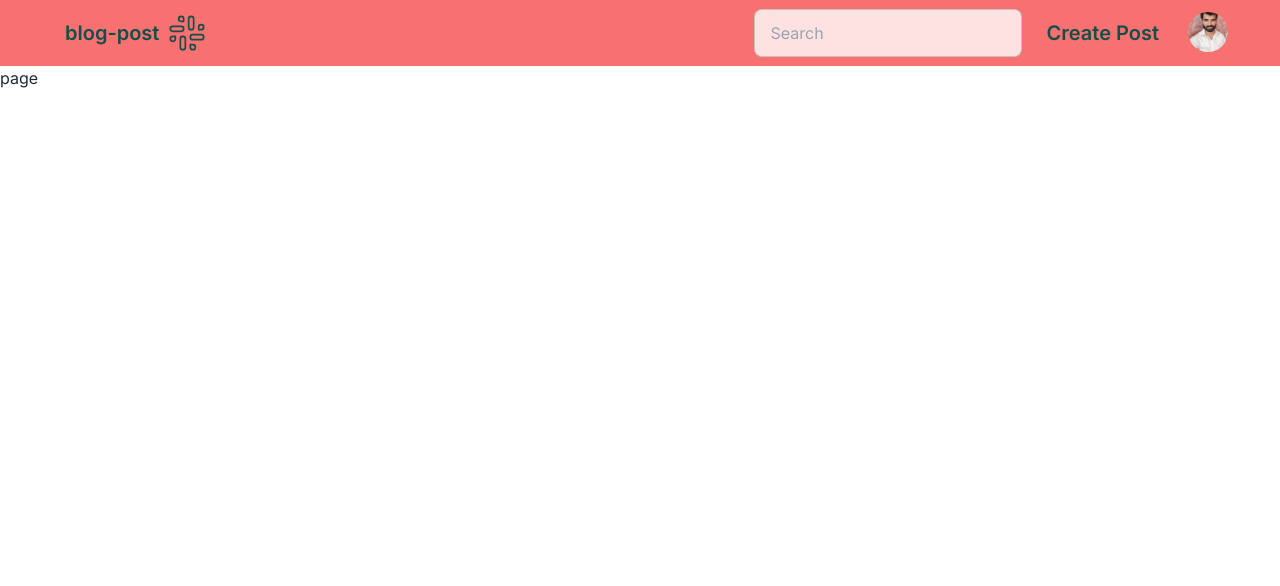
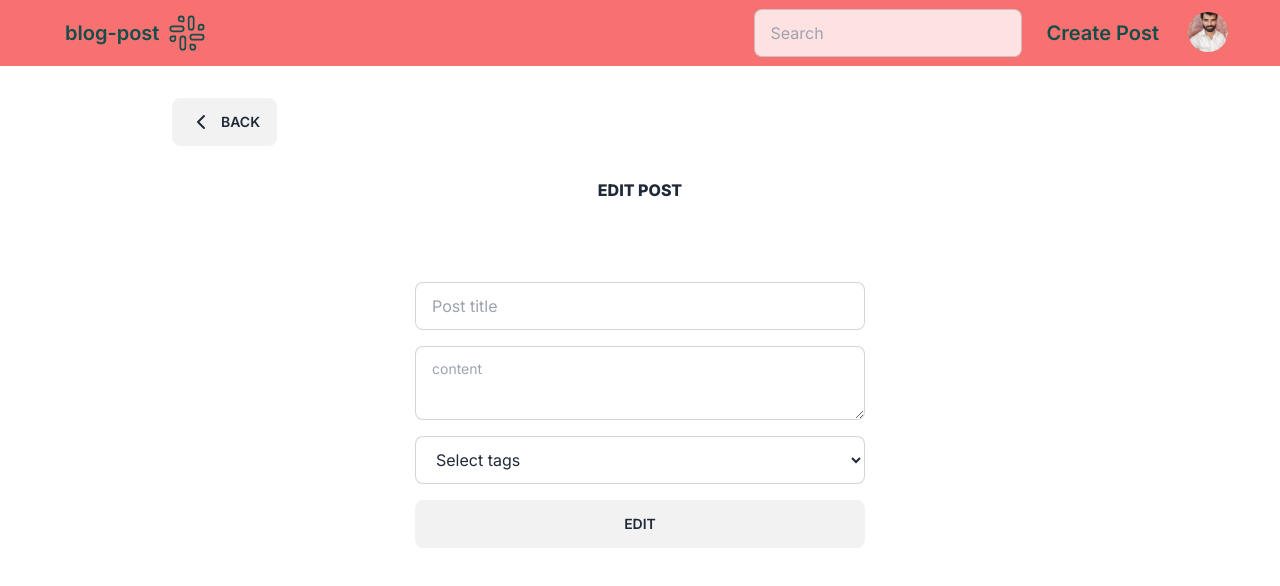
Before and after one commit to syedalirazazaidi/next-stack-projects, a Next.js app in the folder blogpost/: page /edit/1 in a window 1280 px wide. Shown: the top 586 px of the page. Built offline with nearby package versions, Linux system fonts and the light colour scheme.

Commit message:
added dplayground

```diff
--- a/blogpost/src/app/(route)/createblog/page.tsx
+++ b/blogpost/src/app/(route)/createblog/page.tsx
@@ -9,7 +9,7 @@ export default function CreateBlog() {
 
   return (
     <div>
-      <PostBlog Submitform={onSubmit} />
+      <PostBlog Submitform={onSubmit} Edit={false} />
     </div>
   );
 }
--- a/blogpost/src/app/(route)/edit/[id]/page.tsx
+++ b/blogpost/src/app/(route)/edit/[id]/page.tsx
@@ -1,5 +1,14 @@
+"use client";
 import React from "react";
+import PostBlog from "../../../../generic/postblog";
+import { SubmitHandler } from "react-hook-form";
+import { TypeInterface } from "../../../../../types/type";
+export default function EditPage() {
+  const onSubmit: SubmitHandler<TypeInterface> = (data) => console.log(data);
 
-export default function EditPage() {
-  return <div>page</div>;
+  return (
+    <div>
+      <PostBlog Submitform={onSubmit} Edit={true} />
+    </div>
+  );
 }
--- a/blogpost/src/components/allblogs.tsx
+++ b/blogpost/src/components/allblogs.tsx
@@ -9,7 +9,7 @@ export default function AllBlog() {
           <h2 className="card-title">Card title!</h2>
           <p>If a dog chews shoes whose shoes does he choose?</p>
           <div className="card-actions justify-end">
-            <Link href="/blog/1" className="hover:underline">
+            <Link href="/edit/1" className="hover:underline">
               Read more ...
             </Link>
           </div>
--- a/blogpost/src/generic/postblog.tsx
+++ b/blogpost/src/generic/postblog.tsx
@@ -1,12 +1,15 @@
 "use client";
-import React from "react";
+import React, { FC } from "react";
 import { useForm, SubmitHandler } from "react-hook-form";
 import Link from "next/link";
 import { ChevronLeft } from "lucide-react";
 import { useRouter } from "next/navigation";
 import { TypeInterface } from "../../types/type";
-
-export default function PostBlog({ Submitform }: any) {
+interface FormPostProps {
+  Submitform: SubmitHandler<TypeInterface>;
+  Edit: boolean;
+}
+export default function PostBlog({ Submitform, Edit }: FormPostProps) {
   const router = useRouter();
 
   const {
@@ -19,13 +22,17 @@ export default function PostBlog({ Submitform }: any) {
 
   return (
     <>
-      <div>
+      <div className="container p-8">
         <button className="btn" onClick={() => router.push("/")}>
           {" "}
           <ChevronLeft /> Back
         </button>
       </div>
+
       <form onSubmit={handleSubmit(Submitform)}>
+        <div className="flex -mb-16 font-extrabold justify-center">
+          {Edit && "EDIT POST"}
+        </div>
         <div className="grid grid-cols gap-4   place-content-center my-36">
           <input
             type="text"
@@ -53,7 +60,7 @@ export default function PostBlog({ Submitform }: any) {
             <option>Python</option>
           </select>
           <button type="submit" className="btn">
-            Create
+            {!Edit ? "CREATE" : "EDIT"}
           </button>
         </div>
       </form>
```
Also changed, not shown: 1 other file (tests, documents, lock files or other folders).
